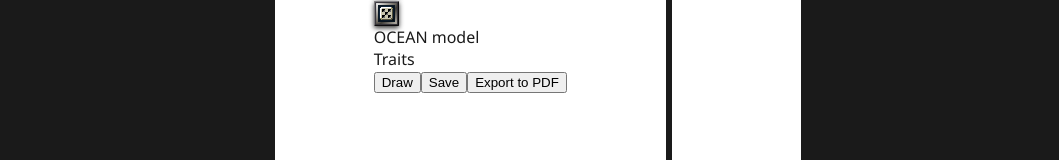
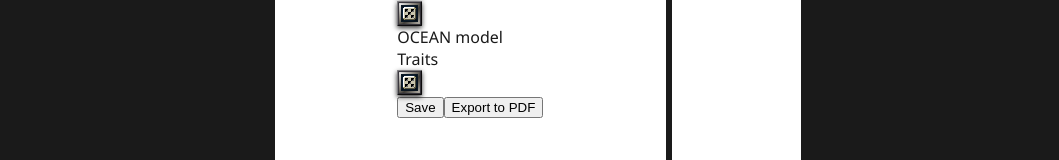
Before and after one commit to kaioraul/rpg_character_generator_pdxbased, a Next.js app: page / in a window 1280 px wide. Shown: the part 503-663 px from the top of the page, without its empty margins (102-1161 px from the left). Built offline with nearby package versions, Linux system fonts and the light colour scheme; a web font is replaced by a local one.

Commit message:
style: added draw button to main page

```diff
--- a/src/app/page.tsx
+++ b/src/app/page.tsx
@@ -9,6 +9,7 @@ import learningImage from "../images/learning.png";
 import prowessImage from "../images/prowess.png";
 import Age from "../components/RecordManager/Age";
 import RecordManager from "../components/RecordManager/RecordManager";
+import ButtonDraw from "@/components/buttons/ButtonDraw";
 
 export default function Home() {
   return (
@@ -41,7 +42,7 @@ export default function Home() {
           </div>
           <div>OCEAN model</div>
           <div>Traits</div>
-          <button>Draw</button>
+          <ButtonDraw />
           <button>Save</button>
           <button>Export to PDF</button>
         </div>
```
